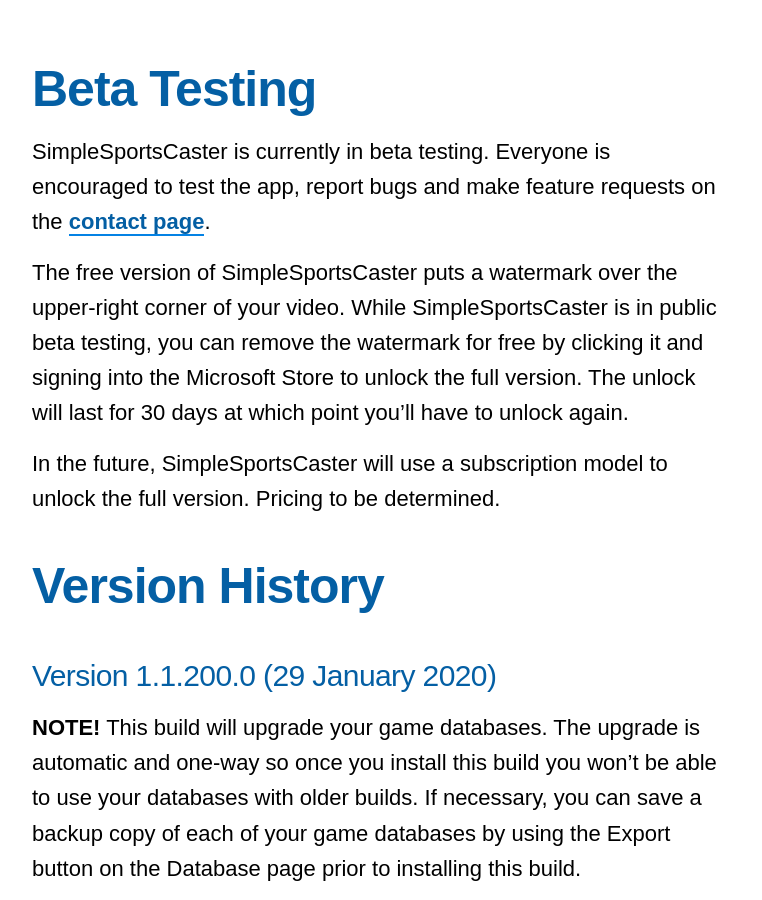
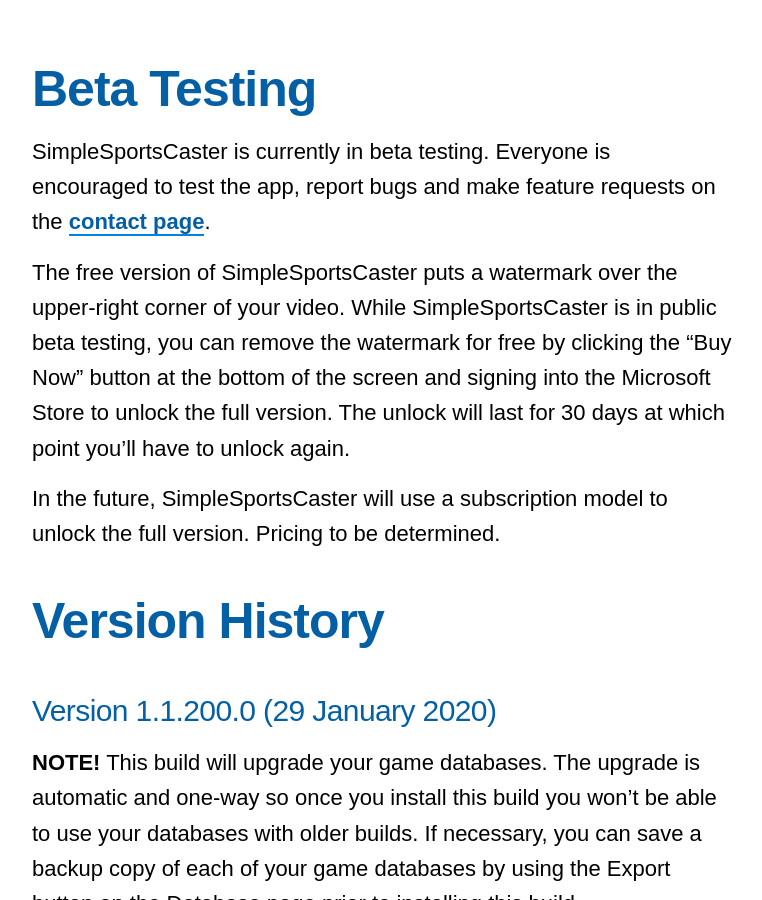
Before and after one commit to Zofware/www.simplesportscaster.com, a Jekyll site: the page built from docs/_pages/about.md, in a window 1280 px wide and 900 px high, scrolled down 1849 px. Shown: the whole window, without its empty margins (258-1020 px from the left). Built offline with Jekyll 4.4.1, drawn with Linux system fonts in a browser that asks for light colours; nearby versions of some CDN libraries; some web fonts are replaced.

Commit message:
Changed instructions for unlocking the beta.

```diff
--- a/docs/_pages/about.md
+++ b/docs/_pages/about.md
@@ -67,7 +67,7 @@
 
 SimpleSportsCaster is currently in beta testing. Everyone is encouraged to test the app, report bugs and make feature requests on the [contact page](/contact).
 
-The free version of SimpleSportsCaster puts a watermark over the upper-right corner of your video. While SimpleSportsCaster is in public beta testing, you can remove the watermark for free by clicking it and signing into the Microsoft Store to unlock the full version. The unlock will last for 30 days at which point you'll have to unlock again.
+The free version of SimpleSportsCaster puts a watermark over the upper-right corner of your video. While SimpleSportsCaster is in public beta testing, you can remove the watermark for free by clicking the "Buy Now" button at the bottom of the screen and signing into the Microsoft Store to unlock the full version. The unlock will last for 30 days at which point you'll have to unlock again.
 
 In the future, SimpleSportsCaster will use a subscription model to unlock the full version. Pricing to be determined.
 
```
